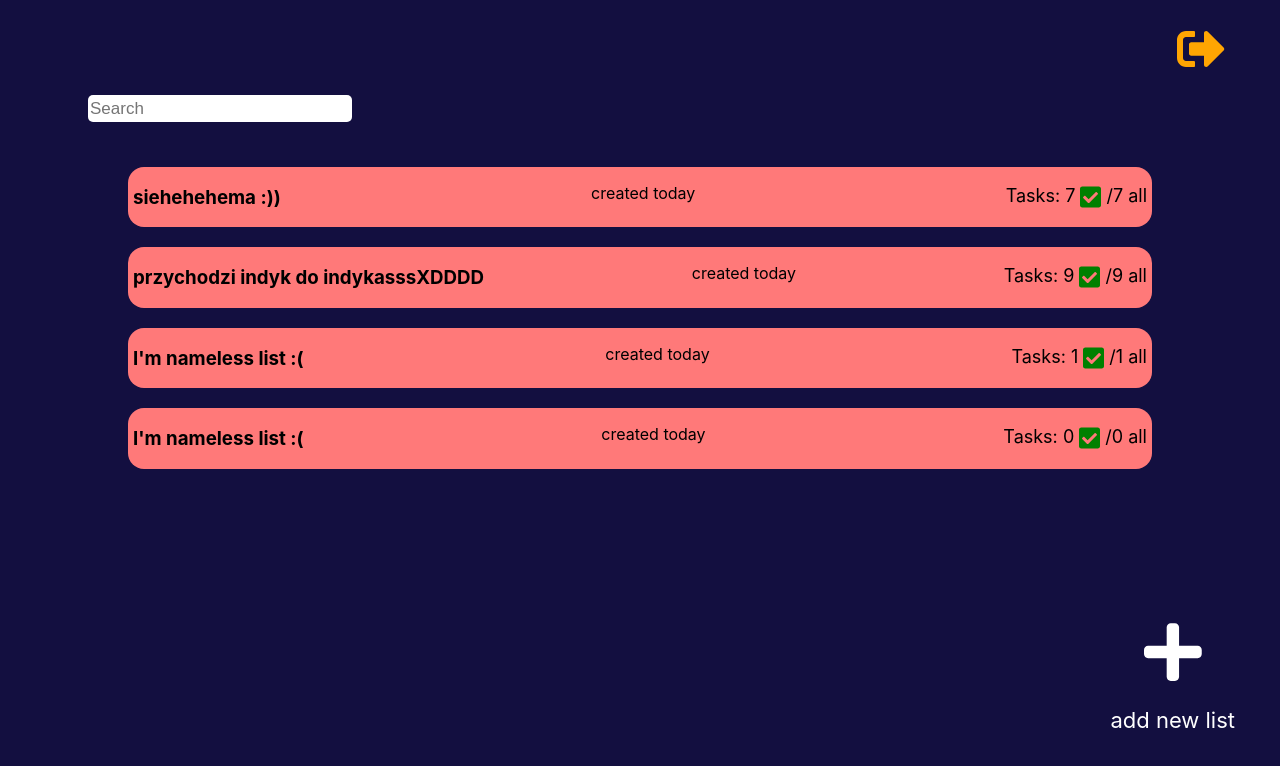
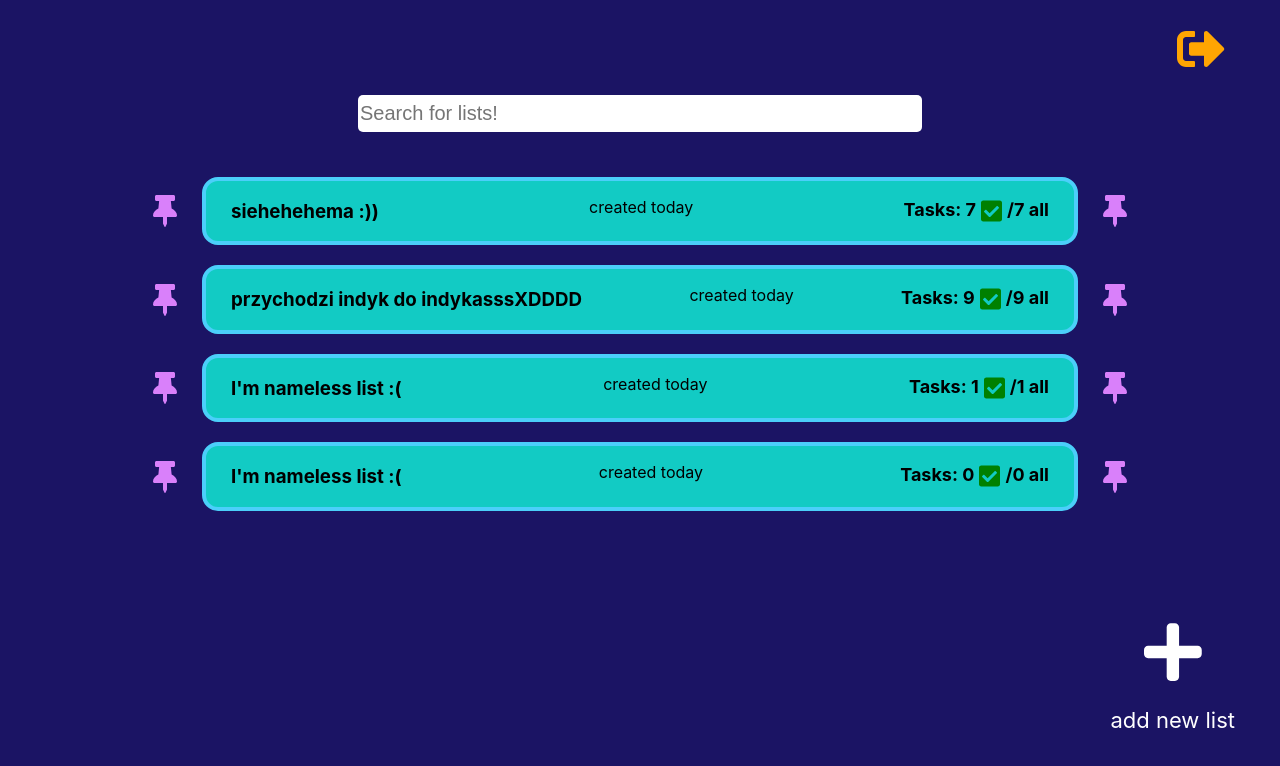
Before and after one commit to kamilzygowski/todolist, a React (Create React App) app: page / in a window 1280 px wide. Both pictures are taken after a click on the button "Login". Shown: the top 766 px of the page. Built offline with nearby package versions, Linux system fonts and the light colour scheme; no server answers; data requests are answered from the project's data file.

Commit message:
deleting task works + some cosmetics

```diff
--- a/src/components/ListView/ListView.css
+++ b/src/components/ListView/ListView.css
@@ -1,21 +1,23 @@
 .listView {
-    width:40%;
+    width:760px;
     height: 80%;
     top:10%;
-    left: 30%;
-    background: #6ab04c;
+    left:28%;
+    background: #ef5777;
     position:absolute;
+    border-radius: 25px;
+    border:1px #485460 solid;
 }
 
 .listName {
-    margin-top: 25px;
+    margin-top: 35px;
     width: inherit;
     font-size: 22px;
     margin-bottom: 20px;
 }
 
 .saveBtn {
-    background-color:#ffa502;
+    background-color:#575fcf;
     bottom: 25px;
     right: 25px;
     position: absolute;
@@ -45,7 +47,7 @@
 
 .listSection {
     padding-bottom: 25px;
-    border-bottom:3px solid #ffa502;
+    border-bottom:3px solid #0fbcf9;
 
     top:25px;
     left:42px;
@@ -63,7 +65,7 @@
 .taskNameInput {
     width: 80%;
     border:none;
-    border-bottom: 2px solid #ffa502;
+    border-bottom: 2px solid #0fbcf9;
     background: inherit;
     height: 25px;
     color:#fff;
@@ -143,7 +145,7 @@
     top:25px;
     width: 115px;
     height: 45px;
-    background: #ffa502;
+    background: #575fcf;
     border-radius: 10px;
     border:none;
     right: -135px;
--- a/src/components/ListView/ListView.js
+++ b/src/components/ListView/ListView.js
@@ -1,5 +1,5 @@
 import axios from "axios";
-import React, { useEffect } from "react";
+import React from "react";
 import './ListView.css';
 import { FontAwesomeIcon } from '@fortawesome/react-fontawesome';
 import { faTimes } from '@fortawesome/free-solid-svg-icons';
@@ -36,9 +36,6 @@ class ListView extends React.Component {
             .then(response => {
                 this.setState({ lists: response.data })
             })
-            .catch(error => {
-                console.log(error)
-            })
     }
 
     addTask = () => {
@@ -61,9 +58,6 @@ class ListView extends React.Component {
                 /* Add an array object to variable that represents state of list on server */
                 this.state.newList.task.push(this.state.newTask)
             })
-            .catch(error => {
-                console.log(error)
-            })
 
         /* Build new task in a certain list using cloned list piece */
         setTimeout(() => {
@@ -72,11 +66,10 @@ class ListView extends React.Component {
                 task: [
                     ...this.state.newList.task,
                 ]
-            }).then(response => {
-                //console.log(response)
-            })
+            }).then(() => {
                 /* Refresh the ViewList to see the changes on server */
                 this.componentDidMount()
+            })
         }, 500)
 
     }
@@ -88,20 +81,12 @@ class ListView extends React.Component {
                 this.setState({
                     newList: response.data[this.props.index - 1],
                 })
-                //console.log(response.data[this.props.index -1])
             })
-            .then(response => {
-                //console.log("here will be code: ", this.state.newList.task[this.state.changeTaskId - 1])
-                //console.log("here is id: ", this.state.changeTaskId)
-
+            .then(() => {
                 /* IMPORTANT I have to find out how to setState of IN ARRAY thimg like below without mutating this state */
                 if (this.state.changeTaskName !== "" && this.state.changeTaskId !== "") {
                     this.state.newList.task[this.state.changeTaskId - 1].name = this.state.changeTaskName
                 }
-            })
-
-            .catch(error => {
-                console.log(error)
             })
 
         setTimeout(() => {
@@ -117,11 +102,9 @@ class ListView extends React.Component {
                 task: [
                     ...this.state.newList.task,
                 ]
-            }).then(response => {
-                console.log(response)
-
+            }).then(() => {
+                this.componentDidMount()
             })
-            this.componentDidMount()
         }, 500)
 
     }
@@ -129,20 +112,22 @@ class ListView extends React.Component {
     deleteTask = (e) => {
         axios.get('http://localhost:8000/to-do-lists')
             .then(response => {
-            console.log(e.target.id)
-            console.log(response)
                 this.setState({
                     newList: response.data[this.props.index - 1],
                 })
             })
+            .then(() => {
+                this.state.newList.task.splice(e.target.id - 1, 1)
+            })
 
-        axios.delete('http://localhost:8000/to-do-lists/' + this.props.index +"/" +  e.target.id)
-        .then(response => {
-            console.log(response)
+        setTimeout(() => {
+            axios.put('http://localhost:8000/to-do-lists/' + this.props.index,
+                this.state.newList
+            )
+                .then(() => {
                     this.componentDidMount()
                 })
-
-
+        }, 500)
     }
 
     toggleListView = () => {
@@ -156,9 +141,8 @@ class ListView extends React.Component {
 
 
     render() {
+        const { lists } = this.state
 
-        const { lists } = this.state
-        //console.log(changeListName)
         return (
             <div className="listView">
                 {/* Display the name of the last clicked list! */}
@@ -186,17 +170,13 @@ class ListView extends React.Component {
                                     })} defaultValue={tasks.name}></input>
                                     <span className="checkmark"></span>
                                     <span className="coverSpan">
-                                    <FontAwesomeIcon icon={faTimes} className="deleteTask" id={tasks.id} onClick={this.deleteTask}/>
+                                        <FontAwesomeIcon icon={faTimes} className="deleteTask" id={tasks.id} onClick={this.deleteTask} />
                                     </span>
                                 </form>
                             )}
-
-
-
                         </div>) :
                     ""
                 }
-
                 {/* Usage buttons on the display view*/}
                 <button className="addBtn" type="submit" onClick={this.addTask}> ADD TASK </button>
                 <button className="cancelAddBtn" onClick={this.deleteList}> DELETE LIST </button>
@@ -204,6 +184,5 @@ class ListView extends React.Component {
                 <button className="saveBtn" type="submit" onClick={this.saveChanges}>SAVE</button>
             </div>
         );
-
     }
 } export default ListView;
--- a/src/components/Login/Login.css
+++ b/src/components/Login/Login.css
@@ -11,6 +11,7 @@
     color:#f0932b;
     margin-top:35px;
     margin-bottom: 75px;
+    font-size:38px;
 }
 
 .username, .password {
@@ -31,6 +32,7 @@
     background: #f0932b;
     margin-top:35px;
     border-radius: 7px;
+    font-size: 22px;
 }
 
 .smallOr {
@@ -40,9 +42,10 @@
 
 .createAccount {
     color:#f0932b;
-    font-size:22px;
+    font-size:24px;
     margin-top:35px;
     cursor: pointer;
+
 }
 
 .createAccount:hover {
--- a/src/components/Register/Register.css
+++ b/src/components/Register/Register.css
@@ -11,6 +11,7 @@
     color:#f0932b;
     margin-top:65px;
     margin-bottom: 75px;
+    font-size:38px;
 }
 
 .inputs {
--- a/src/components/ToDo/ToDo.css
+++ b/src/components/ToDo/ToDo.css
@@ -12,23 +12,26 @@
 .list {
     display: flex;
     flex-direction: row;
-    background: #ff7979;
+    background: #12CBC4;
     border-radius: 16px;
     justify-content: space-between;
-    padding-left: 5px;
-    padding-right: 5px;
+    padding-left: 25px;
+    padding-right: 25px;
     margin-block: 10px;
+    width: 100%;
+    border:4px #4bcffa solid;
 }
 
 .searchInput {
     margin-top:95px;
-    width: 260px;
-    height: 25px;
+    width: 560px;
+    height: 35px;
     border-radius: 5px;
     border:none;
-    font-size:17px;
+    font-size:20px;
     position: relative;
-    left:-420px;
+    /*left:-420px;*/
+
 }
 
 .logOut {
@@ -67,6 +70,7 @@
     display: flex;
     flex-direction: row;
     font-size:18px;
+    font-weight: 700;
 }
 
 .doneIcon {
@@ -74,3 +78,14 @@
     margin: 18px 5px;
     font-size: 24px;
 }
+
+.pinSpan {
+    display: flex;
+    flex-direction: row;
+}
+
+.pinIcon {
+    color:#D980FA;
+    margin: auto 25px;
+    font-size: 32px;
+}
--- a/src/components/ToDo/ToDo.js
+++ b/src/components/ToDo/ToDo.js
@@ -1,6 +1,6 @@
 import React, { useState } from "react";
 import { FontAwesomeIcon } from '@fortawesome/react-fontawesome';
-import { faAssistiveListeningSystems, faSignOutAlt, faPlus, faCheckSquare } from '@fortawesome/free-solid-svg-icons';
+import { faAssistiveListeningSystems, faSignOutAlt, faPlus, faCheckSquare, faThumbtack } from '@fortawesome/free-solid-svg-icons';
 import './ToDo.css';
 import ListView from "../ListView/ListView";
 import axios from "axios";
@@ -137,7 +137,7 @@ class ToDo extends React.Component {
         return (
             <div className="toDo">
                 <FontAwesomeIcon icon={faSignOutAlt} className="logOut" onClick={this.logged} />
-                <input placeholder="Search" className="searchInput" onChange={(e) => this.setState({ searchingPhrase: e.target.value.toLowerCase() })}/>
+                <input placeholder="Search for lists!" className="searchInput" onChange={(e) => this.setState({ searchingPhrase: e.target.value.toLowerCase() })}/>
                 <div className="mainBody">
                     <div className="lists">
                         {lists.filter((list) => {
@@ -146,7 +146,10 @@ class ToDo extends React.Component {
                             } else if (list.name.toLowerCase().includes(this.state.searchingPhrase.toLowerCase())) {
                                 return list.name
                             }
-                        }).map((list, search) => (<div className="list" onClick={this.listItemOnClick} onClickCapture={() => this.setState({ indexOfList: list.id })} key={list.id} index={list.id}  >
+                        }).map((list, search) => (
+                        <span className="pinSpan">
+                        <FontAwesomeIcon icon={faThumbtack} className="pinIcon"/>
+                        <div className="list" onClick={this.listItemOnClick} onClickCapture={() => this.setState({ indexOfList: list.id })} key={list.id} index={list.id}  >
                             <h3>{list.name}</h3>
                             <p> created today</p>
                             <span className="tasksDone">
@@ -154,7 +157,10 @@ class ToDo extends React.Component {
                                 <FontAwesomeIcon icon={faCheckSquare} className="doneIcon"/>
                                 <p>/{list.task.length} all</p>
                             </span>
-                        </div>))}
+                        </div>
+                        <FontAwesomeIcon icon={faThumbtack}  className="pinIcon"/>
+                        </span>
+                        ))}
                         {viewList && <ListView toggleListView={this.toggleListView} index={indexOfList} renderToDo={renderToDo} deleteList={this.deleteList}/>}
                     </div>
                 </div>
--- a/src/index.css
+++ b/src/index.css
@@ -5,7 +5,7 @@ body {
     sans-serif;
   -webkit-font-smoothing: antialiased;
   -moz-osx-font-smoothing: grayscale;
-  background:#130f40;
+  background:#1B1464;
 }
 
 code {
```
Lines whose indentation alone changed are shown as unchanged.
